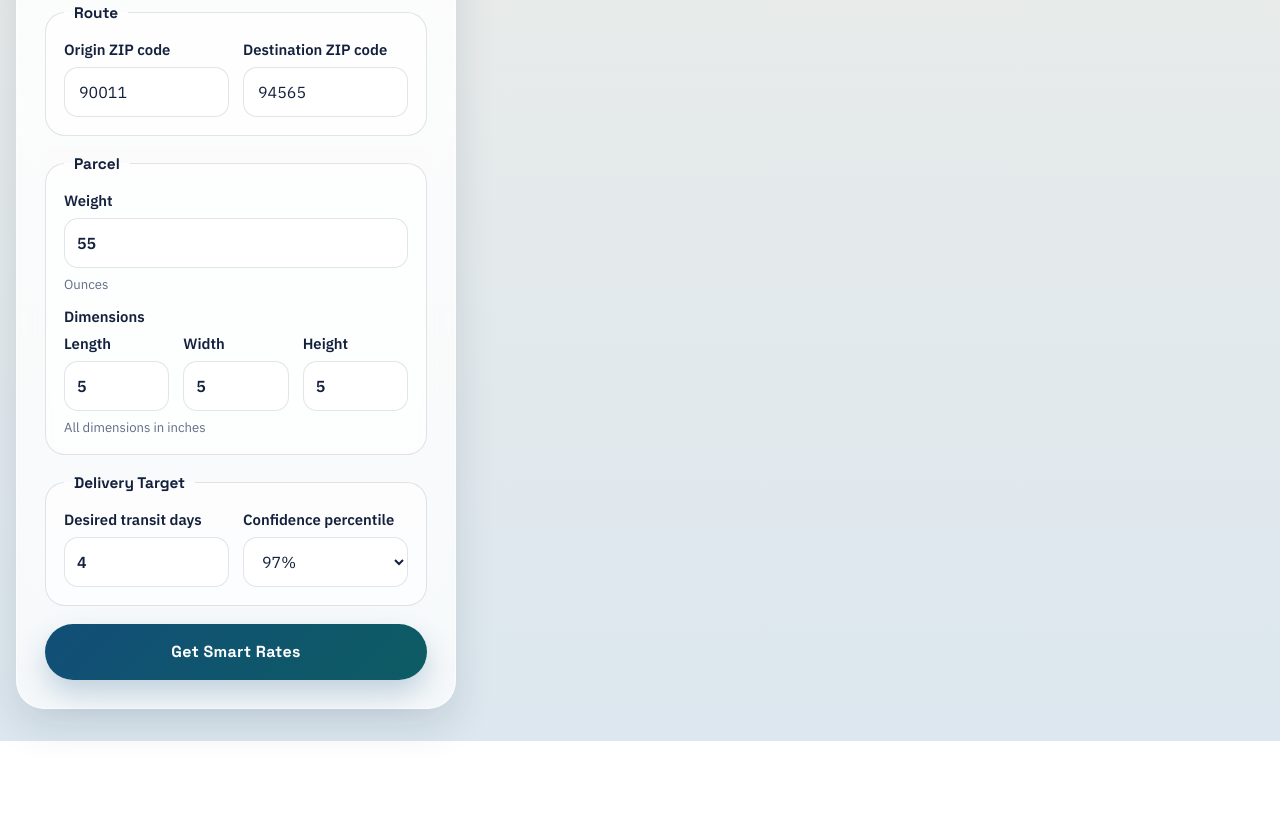
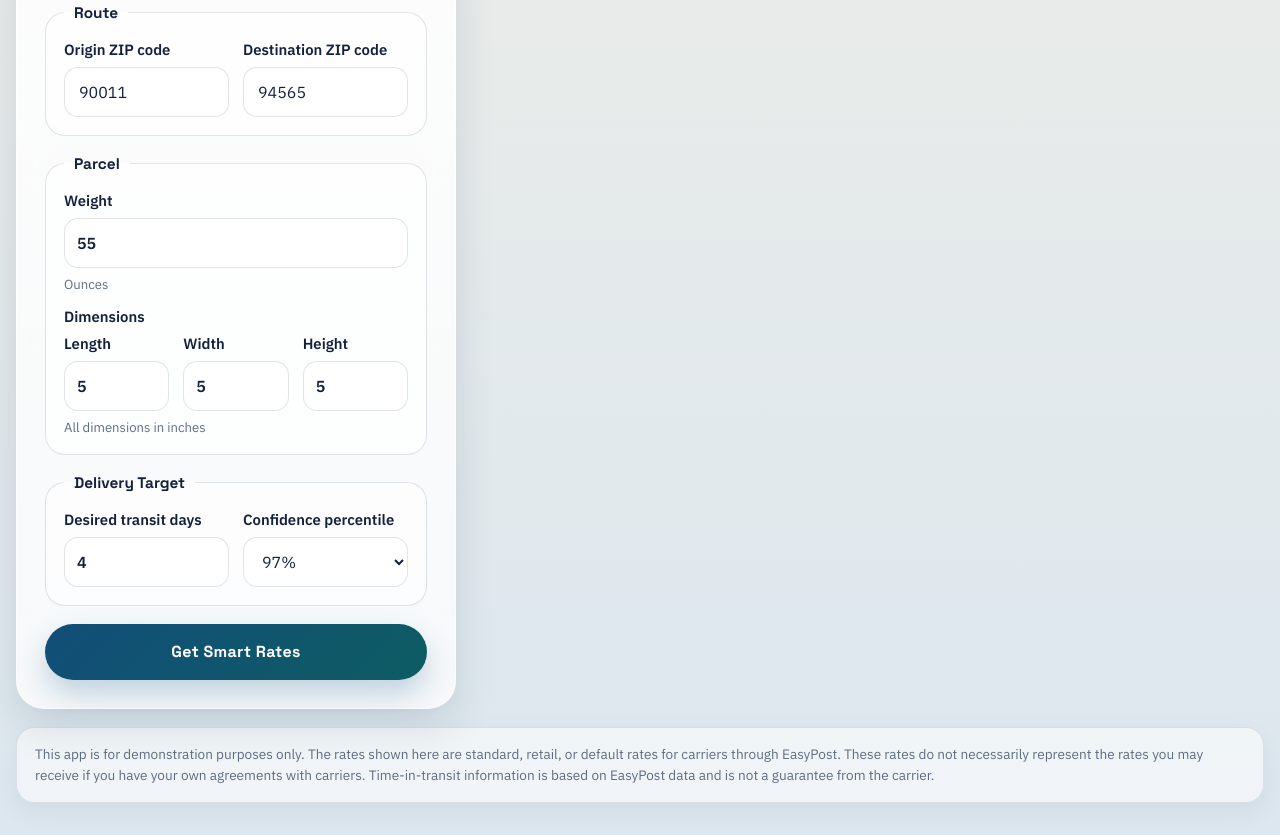
Before and after one commit to LoganSimonsen/smart_rate_demo_v2, a website: page index.html in a window 1280 px wide. Shown: the part 833-1668 px from the top of the page. Before the commit the page ends 1574 px from the top, so only its background shows below. Drawn offline with nearby package versions, Linux system fonts and the light colour scheme; no server answers.

Commit message:
Add demo disclaimer footer

```diff
--- a/index.html
+++ b/index.html
@@ -300,6 +300,17 @@
           </div>
         </section>
       </main>
+
+      <footer class="app-disclaimer">
+        <p>
+          This app is for demonstration purposes only. The rates shown here are
+          standard, retail, or default rates for carriers through EasyPost.
+          These rates do not necessarily represent the rates you may receive if
+          you have your own agreements with carriers. Time-in-transit
+          information is based on EasyPost data and is not a guarantee from the
+          carrier.
+        </p>
+      </footer>
     </div>
 
     <div id="loading" class="loading">Loading&#8230;</div>
--- a/smart_rate_style.css
+++ b/smart_rate_style.css
@@ -199,6 +199,22 @@ img {
   grid-template-columns: minmax(320px, 440px) minmax(0, 1fr);
   gap: 24px;
   align-items: start;
+}
+
+.app-disclaimer {
+  margin-top: 18px;
+  padding: 16px 18px;
+  border: 1px solid rgba(20, 33, 61, 0.1);
+  border-radius: 18px;
+  background: rgba(255, 255, 255, 0.55);
+  box-shadow: 0 10px 26px rgba(20, 33, 61, 0.06);
+}
+
+.app-disclaimer p {
+  margin: 0;
+  color: var(--muted);
+  font-size: 0.85rem;
+  line-height: 1.55;
 }
 
 .panel {
```
